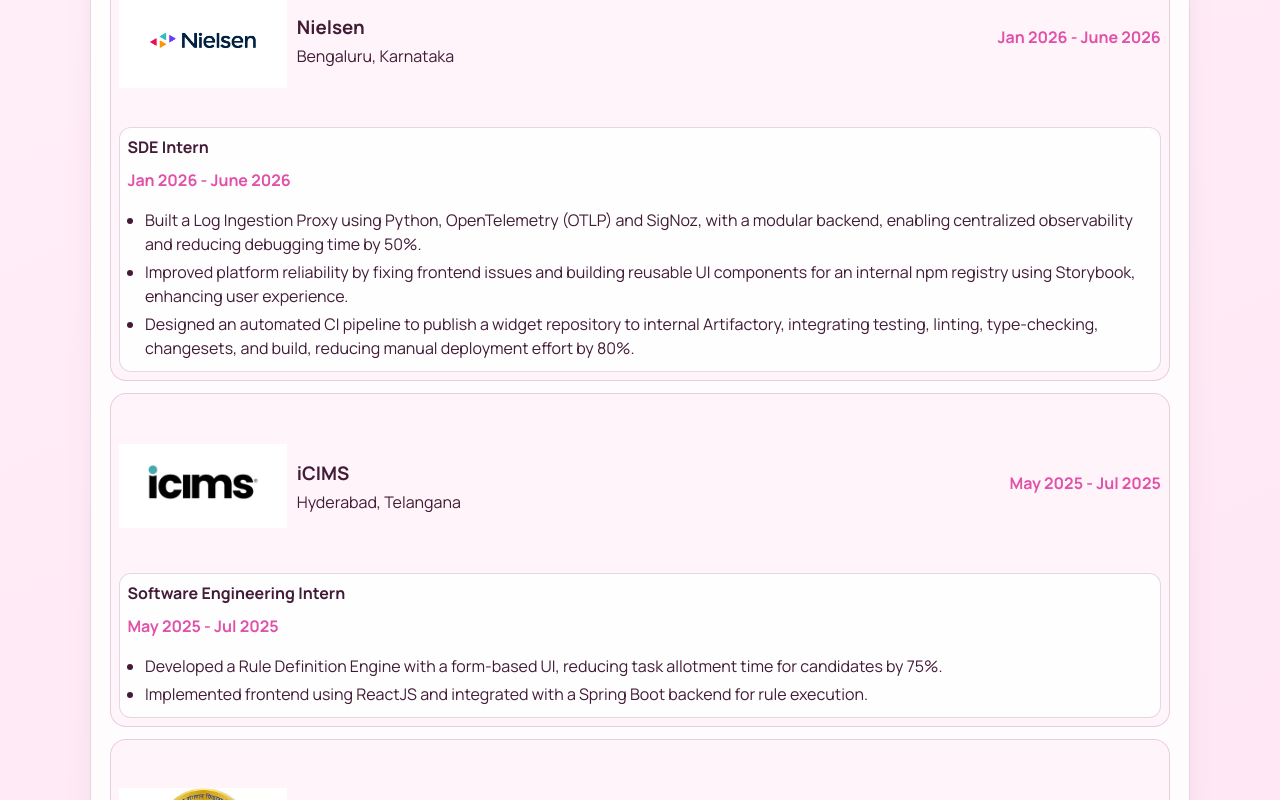
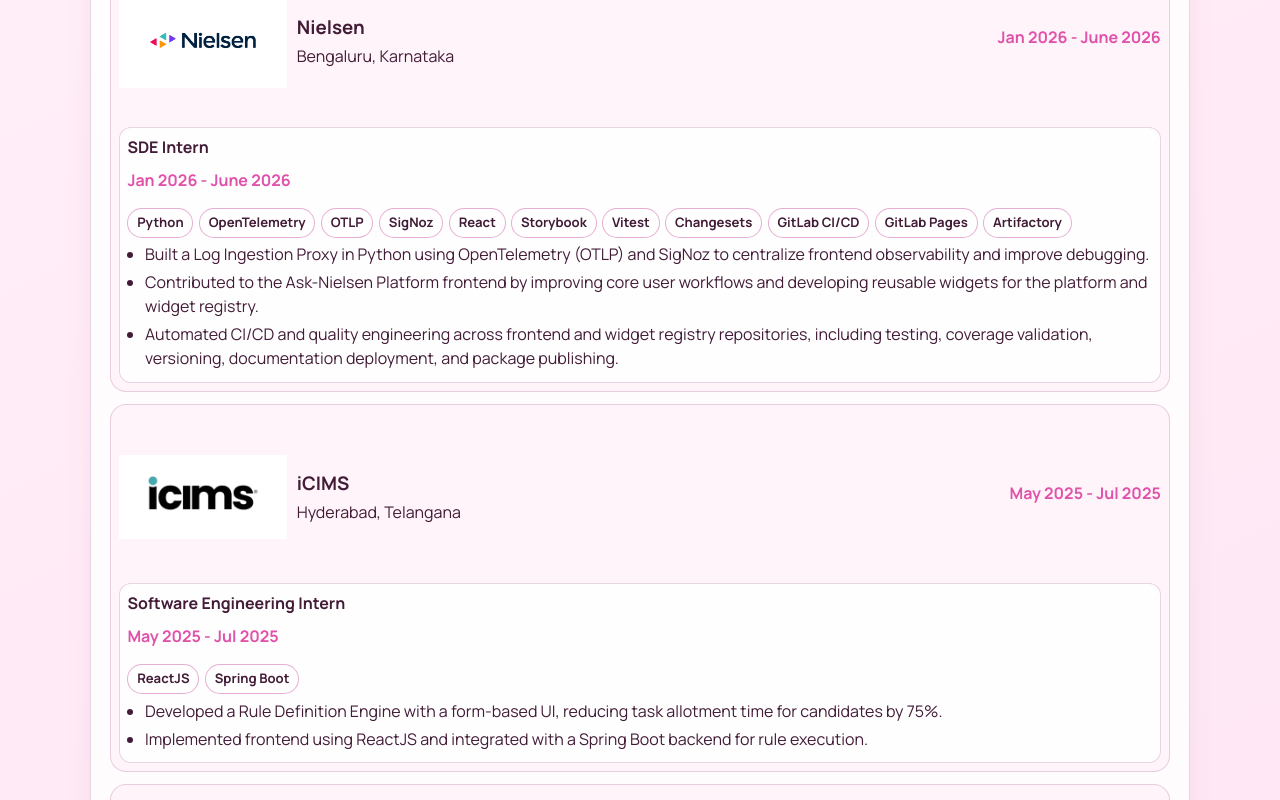
Before and after one commit to Kartikmaheshwari080205/Portfolio, a React app: page / in a window 1280 px wide. Shown: the part 820-1620 px from the top of the page. Built offline with nearby package versions, Linux system fonts and the light colour scheme; no server answers; the HTML template or start-up script is replaced by a standard one.

Commit message:
Added tools used section

```diff
--- a/public/data/experience.json
+++ b/public/data/experience.json
@@ -9,9 +9,22 @@
         "from": "Jan 2026",
         "to": "June 2026",
         "highlights": [
-          "Built a Log Ingestion Proxy using Python, OpenTelemetry (OTLP) and SigNoz, with a modular backend, enabling centralized observability and reducing debugging time by 50%.",
-          "Improved platform reliability by fixing frontend issues and building reusable UI components for an internal npm registry using Storybook, enhancing user experience.",
-          "Designed an automated CI pipeline to publish a widget repository to internal Artifactory, integrating testing, linting, type-checking, changesets, and build, reducing manual deployment effort by 80%."
+          "Built a Log Ingestion Proxy in Python using OpenTelemetry (OTLP) and SigNoz to centralize frontend observability and improve debugging.",
+          "Contributed to the Ask-Nielsen Platform frontend by improving core user workflows and developing reusable widgets for the platform and widget registry.",
+          "Automated CI/CD and quality engineering across frontend and widget registry repositories, including testing, coverage validation, versioning, documentation deployment, and package publishing."
+        ],
+        "toolsTechUsed": [
+          "Python",
+          "OpenTelemetry",
+          "OTLP",
+          "SigNoz",
+          "React",
+          "Storybook",
+          "Vitest",
+          "Changesets",
+          "GitLab CI/CD",
+          "GitLab Pages",
+          "Artifactory"
         ]
       }
     ]
@@ -28,7 +41,8 @@
         "highlights": [
           "Developed a Rule Definition Engine with a form-based UI, reducing task allotment time for candidates by 75%.",
           "Implemented frontend using ReactJS and integrated with a Spring Boot backend for rule execution."
-        ]
+        ],
+        "toolsTechUsed": ["ReactJS", "Spring Boot"]
       }
     ]
   },
@@ -44,7 +58,8 @@
         "highlights": [
           "Built a Certificate Management System supporting issuance, renewal, revocation, and validation.",
           "Developed frontend with ReactJS and backend using NodeJS, ExpressJS, and MongoDB."
-        ]
+        ],
+        "toolsTechUsed": ["ReactJS", "NodeJS", "ExpressJS", "MongoDB"]
       }
     ]
   }
--- a/src/App.css
+++ b/src/App.css
@@ -550,6 +550,38 @@
   font-weight: 700;
 }
 
+.role-tools {
+  margin-top: 0.5rem;
+}
+
+.tech-chip-list {
+  display: flex;
+  flex-wrap: wrap;
+  gap: 0.35rem;
+  list-style: none;
+  margin: 0.4rem 0 0;
+  padding: 0;
+}
+
+.tech-chip {
+  display: inline-flex;
+  align-items: center;
+  border: 1px solid color-mix(in srgb, var(--accent) 30%, var(--edge));
+  border-radius: 999px;
+  background: color-mix(in srgb, var(--card) 88%, transparent);
+  padding: 0.25rem 0.55rem;
+  font-size: 0.82rem;
+  font-weight: 700;
+  transition: transform 0.2s ease, background 0.2s ease, color 0.2s ease, border-color 0.2s ease;
+}
+
+.tech-chip:hover {
+  transform: translateY(-1px);
+  background: color-mix(in srgb, #000 14%, var(--card));
+  color: var(--text);
+  border-color: color-mix(in srgb, #000 24%, var(--edge));
+}
+
 .role-list {
   margin: 0.3rem 0 0;
   padding-left: 1.1rem;
--- a/src/components/ExperienceSection.jsx
+++ b/src/components/ExperienceSection.jsx
@@ -40,6 +40,17 @@
                   <p className="timeline">
                     {role.from} - {role.to}
                   </p>
+                  {Array.isArray(role.toolsTechUsed) && role.toolsTechUsed.length > 0 ? (
+                    <div className="role-tools">
+                      <ul className="tech-chip-list">
+                        {role.toolsTechUsed.map((tool) => (
+                          <li key={tool} className="tech-chip">
+                            {tool}
+                          </li>
+                        ))}
+                      </ul>
+                    </div>
+                  ) : null}
                   <ul className="role-list">
                     {role.highlights.map((point) => (
                       <li key={point}>{point}</li>
```
